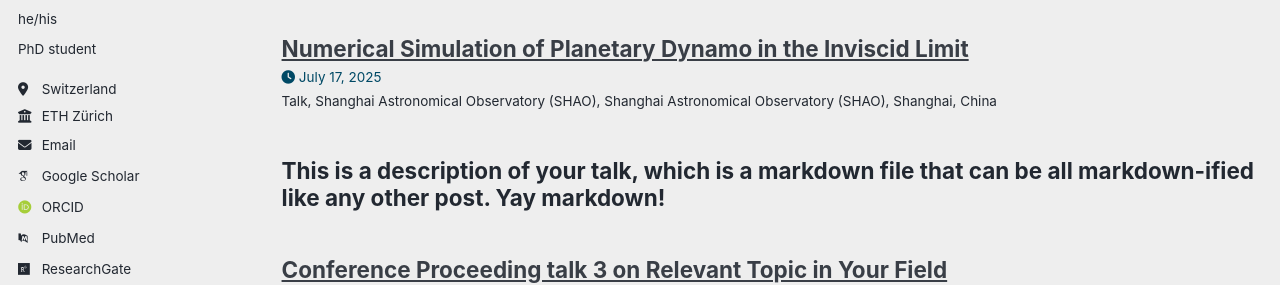
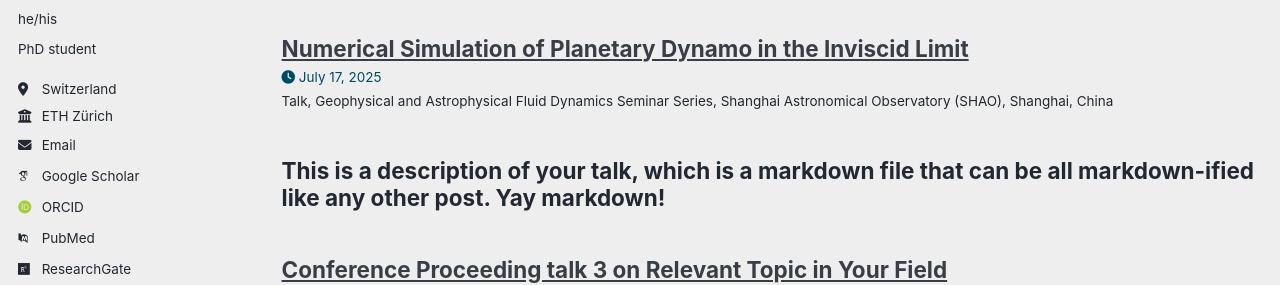
Before and after one commit to lhyuanmhd/lhyuanmhd.github.io, a Jekyll site: the page built from _pages/talks.html, in a window 1280 px wide and 1310 px high. Shown: the part 325-610 px from the top of the window. Built offline with Jekyll 4.4.1, drawn with Linux system fonts in a browser that asks for light colours; some web fonts are replaced; a script that is not in the unit is left out.

Commit message:
Update 2012-03-01-talk-1.md

```diff
--- a/_talks/2012-03-01-talk-1.md
+++ b/_talks/2012-03-01-talk-1.md
@@ -3,7 +3,7 @@ title: "Numerical Simulation of Planetary Dynamo in the Inviscid Limit"
 collection: talks
 type: "Talk"
 permalink: /talks/2025-07-17-talk-1
-venue: "Shanghai Astronomical Observatory (SHAO)"
+venue: "Geophysical and Astrophysical Fluid Dynamics Seminar Series"
 date: 2025-07-17
 location: "Shanghai Astronomical Observatory (SHAO), Shanghai, China"
 ---
```
